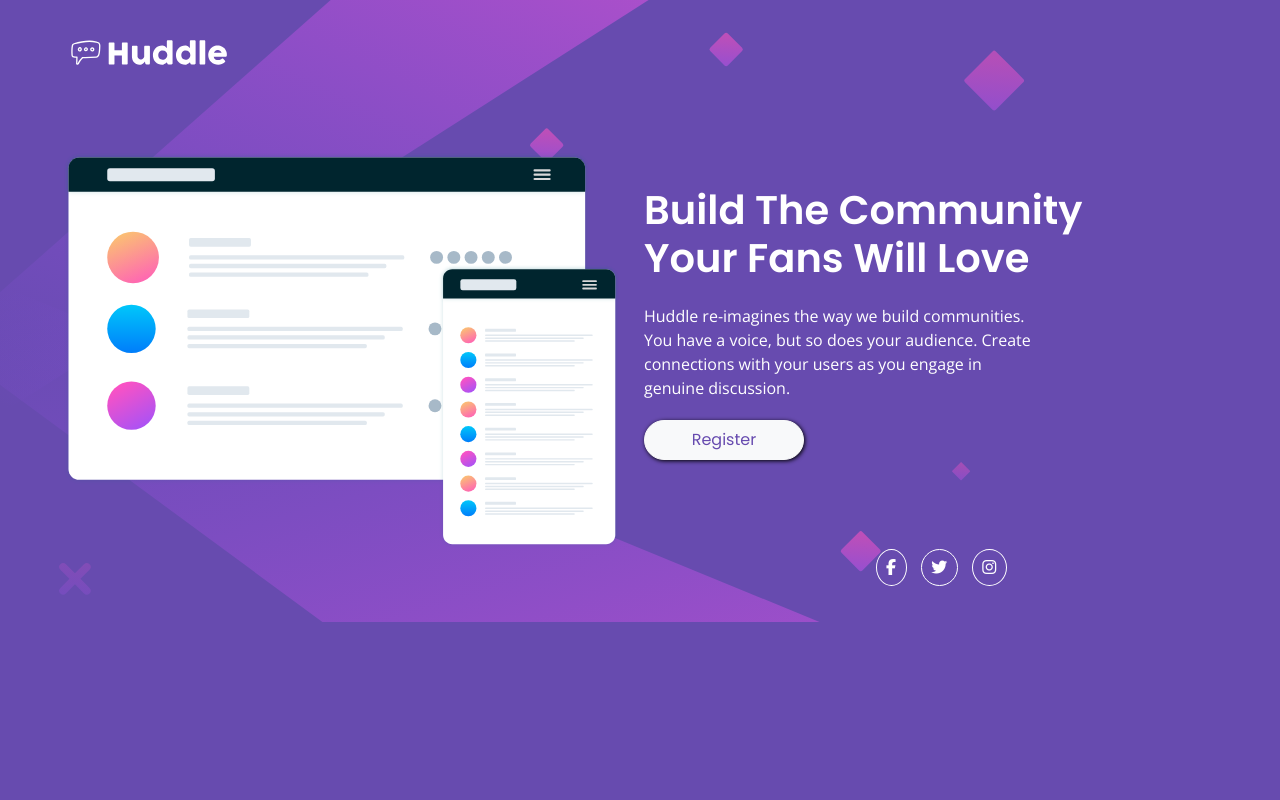
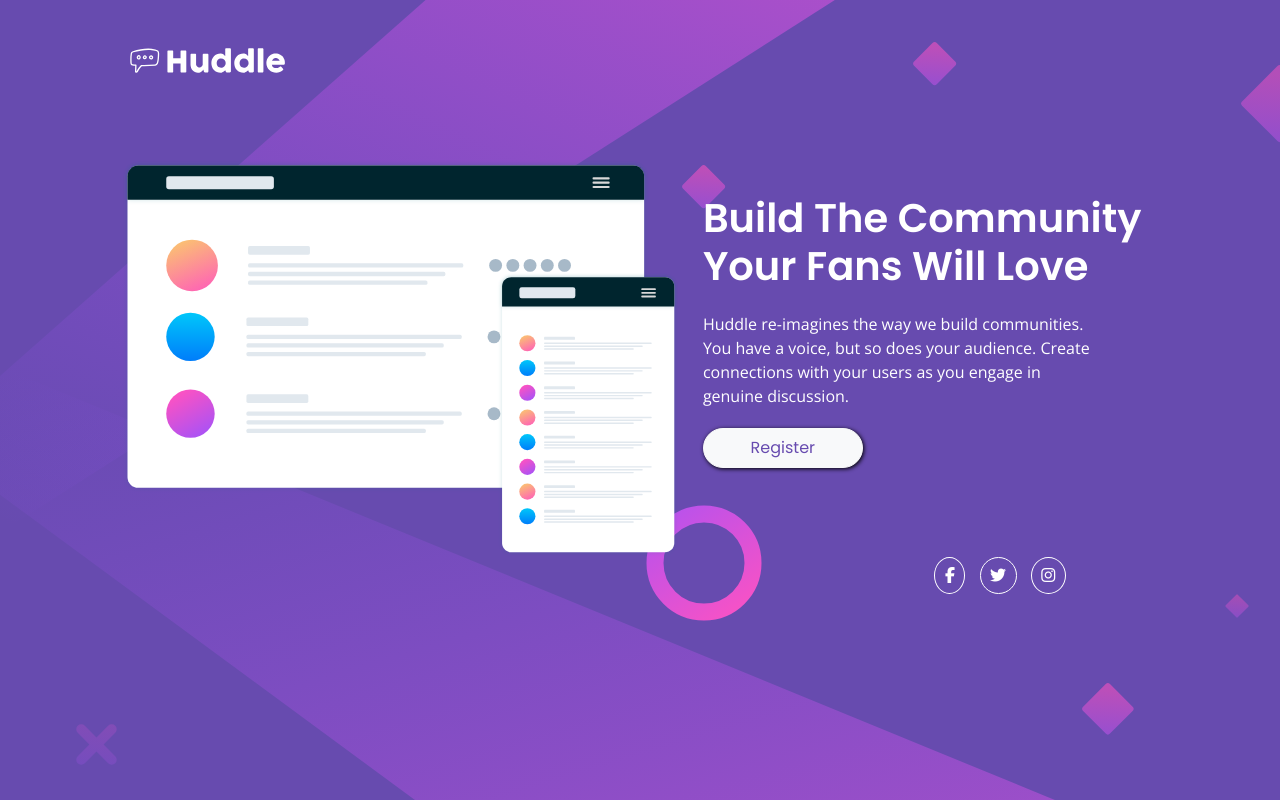
Before and after one commit to amrmabdelazeem/Huddle-landing-page, a plain HTML site: page index.html in a window 1280 px wide. Drawn offline with nearby package versions, Linux system fonts and the light colour scheme.

Commit message:
fixed an issue with the background alignment

```diff
--- a/css/styles.css
+++ b/css/styles.css
@@ -2,11 +2,10 @@
 /* Background */
 body{
   background-image: url('../images/bg-desktop.svg');
-  background-repeat: no-repeat;
-  background-size: 80%;
+  max-width: 90%;
   background-color:hsl(257, 40%, 49%) ;
-
   color: #fff;
+  margin: 40px auto 20px auto;
 }
 
 .heading-icon{
```
